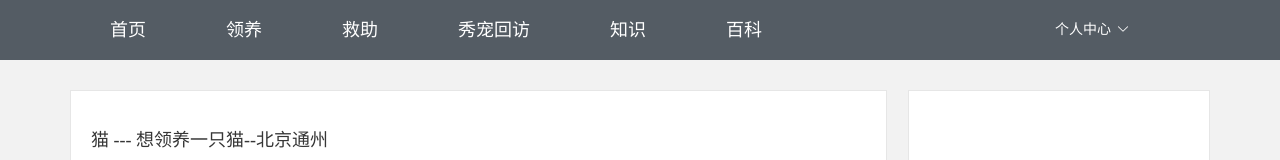
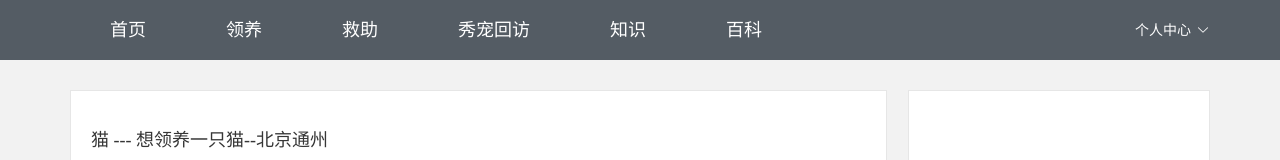
Before and after one commit to pzs616358428/petadopt-user, a Vue app: page /adopt-detail in a window 1280 px wide. Shown: the top 160 px of the page. Built offline with nearby package versions, Linux system fonts and the light colour scheme.

Commit message:
调整样式

```diff
--- a/src/components/Footer.vue
+++ b/src/components/Footer.vue
@@ -17,7 +17,7 @@
         margin-top 40px
         background-color #545c64
         width 100%
-        height 44px
+        height 40px
         p
             color #8F8F8F
             text-align center
--- a/src/components/Header.vue
+++ b/src/components/Header.vue
@@ -21,7 +21,6 @@
                   <el-dropdown-item><span>退出系统</span></el-dropdown-item>
                 </el-dropdown-menu>
             </el-dropdown>
-
         </div>
     </header>
 </template>
@@ -47,6 +46,9 @@
         width 100%
         background-color #545c64
         .menu-wrapper
+            display flex
+            justify-content space-between
+            align-items center
             width 1140px
             margin 0 auto
             .el-menu
@@ -55,10 +57,7 @@
                     margin 0px 20px
                     font-size 18px
             .el-dropdown
-                position absolute
                 color #fff
-                right 150px
-                top 22px
                 &:hover
                     cursor pointer
 </style>
```
